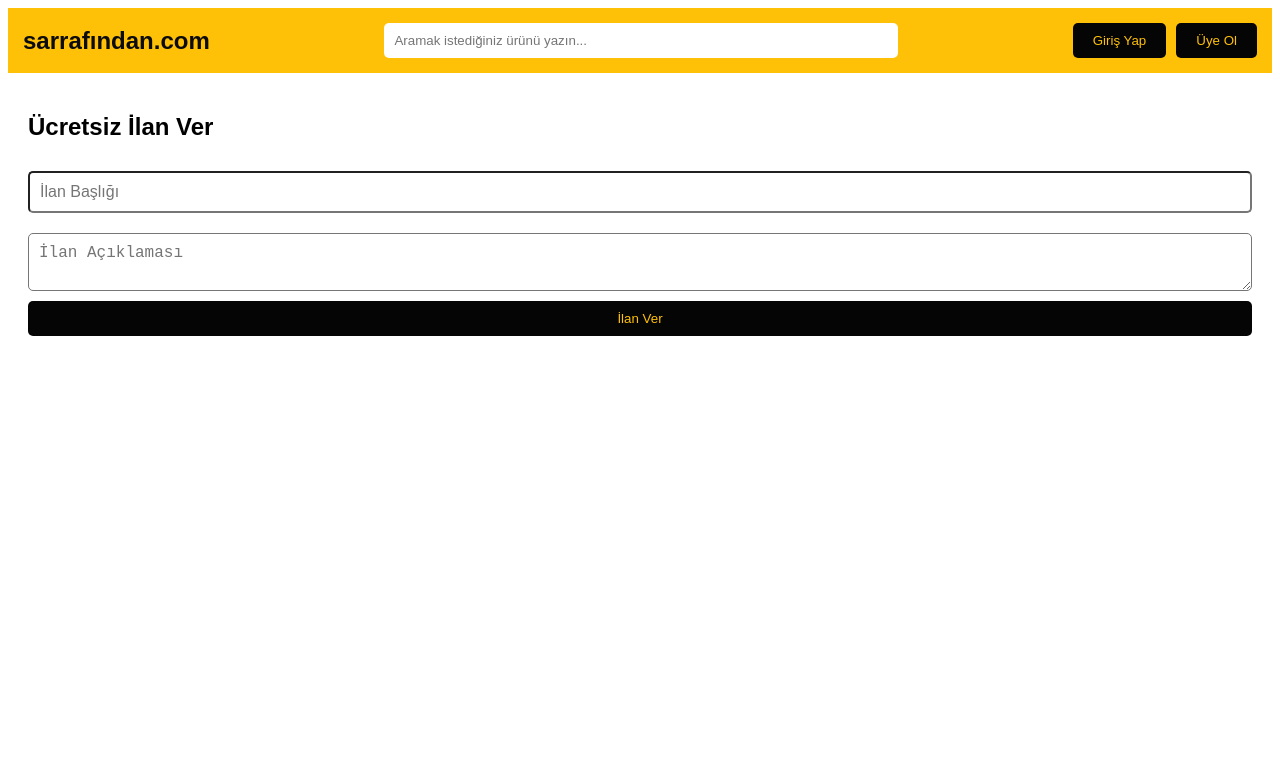
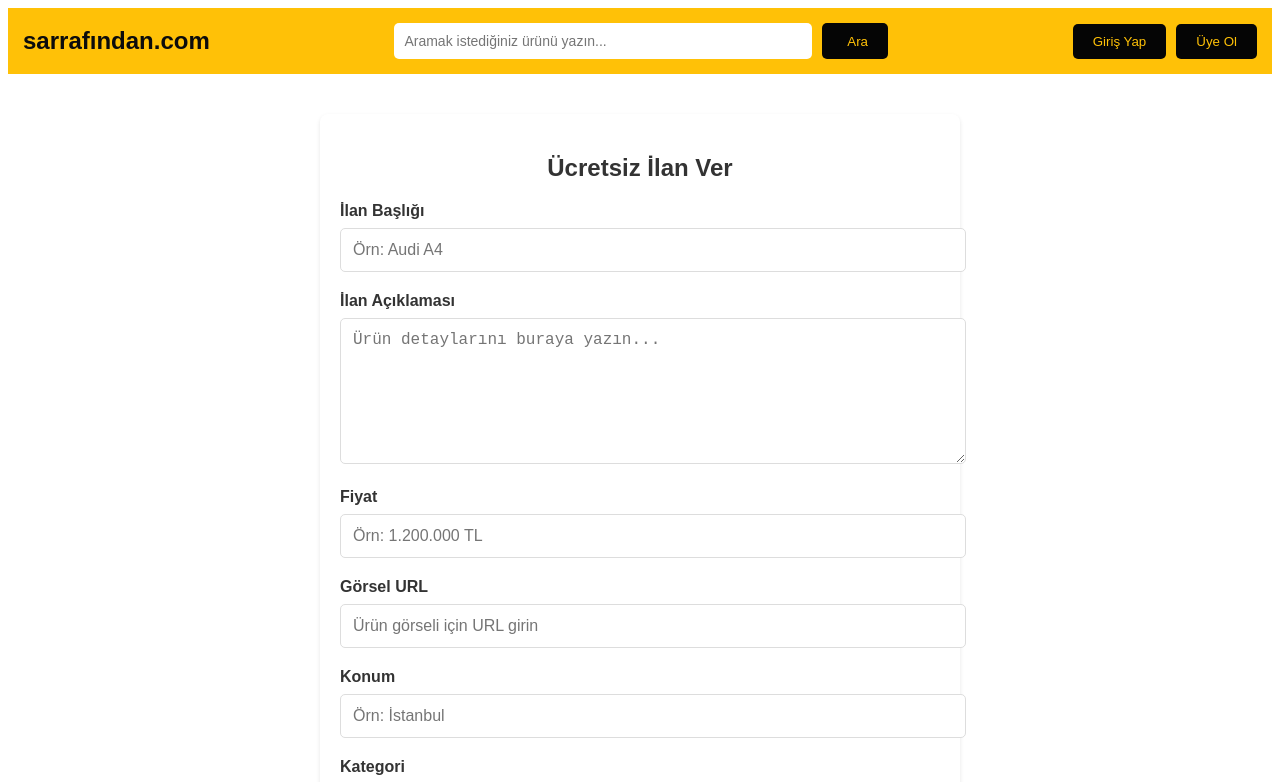
Before and after one commit to KaganSevilmis/bitirme_projesi, a Vue app: page /post-ad in a window 1280 px wide. Shown: the top 782 px of the page. Built offline with nearby package versions, Linux system fonts and the light colour scheme.

Commit message:
Implement PostAdPage and SearchResults components with form handling, error/success messages, and search functionality; update SiteHeader for search integration and router configuration.

```diff
--- a/src/components/PostAdPage.vue
+++ b/src/components/PostAdPage.vue
@@ -1,48 +1,233 @@
 <template>
   <div class="post-ad-page">
     <h2>Ücretsiz İlan Ver</h2>
-      <form>
-        <input type="text" placeholder="İlan Başlığı" />
-        <textarea placeholder="İlan Açıklaması"></textarea>
-        <button type="submit">İlan Ver</button>
+
+    <!-- Hata mesajı -->
+    <div v-if="error" class="error-message">
+      {{ error }}
+    </div>
+
+    <!-- Başarı mesajı -->
+    <div v-if="successMessage" class="success-message">
+      {{ successMessage }}
+    </div>
+
+    <form @submit.prevent="handleSubmit">
+      <div class="form-group">
+        <label for="name">İlan Başlığı</label>
+        <input
+          type="text"
+          id="name"
+          v-model="formData.name"
+          placeholder="Örn: Audi A4"
+          required
+        />
+      </div>
+
+      <div class="form-group">
+        <label for="description">İlan Açıklaması</label>
+        <textarea
+          id="description"
+          v-model="formData.description"
+          placeholder="Ürün detaylarını buraya yazın..."
+          required
+        ></textarea>
+      </div>
+
+      <div class="form-group">
+        <label for="price">Fiyat</label>
+        <input
+          type="text"
+          id="price"
+          v-model="formData.price"
+          placeholder="Örn: 1.200.000 TL"
+          required
+        />
+      </div>
+
+      <div class="form-group">
+        <label for="imageUrl">Görsel URL</label>
+        <input
+          type="url"
+          id="imageUrl"
+          v-model="formData.imageUrl"
+          placeholder="Ürün görseli için URL girin"
+          required
+        />
+      </div>
+
+      <div class="form-group">
+        <label for="location">Konum</label>
+        <input
+          type="text"
+          id="location"
+          v-model="formData.location"
+          placeholder="Örn: İstanbul"
+          required
+        />
+      </div>
+
+      <div class="form-group">
+        <label for="category">Kategori</label>
+        <select
+          id="category"
+          v-model="formData.category"
+          required
+        >
+          <option value="">Kategori Seçin</option>
+          <option value="VASITA">VASITA</option>
+          <option value="EMLAK">EMLAK</option>
+          <option value="IKINCI EL VE SIFIR ALISVERIS">IKINCI EL VE SIFIR ALISVERIS</option>
+        </select>
+      </div>
+
+      <button type="submit" :disabled="loading">
+        {{ loading ? 'İlan Ekleniyor...' : 'İlan Ver' }}
+      </button>
     </form>
   </div>
 </template>
 
 <script>
+import axios from 'axios';
+
 export default {
   name: "PostAdPage",
+  data() {
+    return {
+      formData: {
+        name: '',
+        description: '',
+        price: '',
+        imageUrl: '',
+        location: '',
+        category: ''
+      },
+      loading: false,
+      error: null,
+      successMessage: null
+    };
+  },
+  methods: {
+    async handleSubmit() {
+      this.loading = true;
+      this.error = null;
+      this.successMessage = null;
+
+      try {
+        await axios.post('http://localhost:7000/api/products/new', this.formData);
+
+        this.successMessage = 'İlanınız başarıyla eklendi! Ana sayfaya yönlendiriliyorsunuz...';
+
+        // Form verilerini temizle
+        this.formData = {
+          name: '',
+          description: '',
+          price: '',
+          imageUrl: '',
+          location: '',
+          category: ''
+        };
+
+        // 2 saniye sonra ana sayfaya yönlendir
+        setTimeout(() => {
+          this.$router.push('/');
+        }, 2000);
+
+      } catch (err) {
+        this.error = err.response?.data?.message || 'İlan eklenirken bir hata oluştu.';
+        console.error('İlan ekleme hatası:', err);
+      } finally {
+        this.loading = false;
+      }
+    }
+  }
 };
 </script>
 
 <style scoped>
 .post-ad-page {
+  max-width: 600px;
+  margin: 40px auto;
   padding: 20px;
-    font-family: Arial, sans-serif;
+  background-color: #fff;
+  border-radius: 8px;
+  box-shadow: 0 2px 4px rgba(0,0,0,0.1);
 }
 
-  form {
-    display: flex;
-    flex-direction: column;
+h2 {
+  text-align: center;
+  color: #333;
+  margin-bottom: 20px;
 }
 
-  input, textarea {
-    margin: 10px 0;
-    padding: 10px;
+.form-group {
+  margin-bottom: 20px;
+}
+
+label {
+  display: block;
+  margin-bottom: 8px;
+  color: #333;
+  font-weight: bold;
+}
+
+input, textarea, select {
+  width: 100%;
+  padding: 12px;
   font-size: 16px;
+  border: 1px solid #ddd;
   border-radius: 5px;
+  transition: border-color 0.3s ease;
+}
+
+textarea {
+  min-height: 120px;
+  resize: vertical;
+}
+
+input:focus, textarea:focus, select:focus {
+  border-color: #007bff;
+  outline: none;
 }
 
 button {
-    padding: 10px 20px;
+  width: 100%;
+  padding: 12px 20px;
   background-color: #050505;
   color: #ffc107;
   border: none;
   border-radius: 5px;
   cursor: pointer;
+  font-size: 16px;
+  transition: all 0.3s ease;
 }
 
-  button:hover {
+button:hover:not(:disabled) {
   background-color: #f7e6a3;
+  color: #050505;
+}
+
+button:disabled {
+  background-color: #cccccc;
+  cursor: not-allowed;
+}
+
+.error-message {
+  background-color: #f8d7da;
+  color: #721c24;
+  padding: 10px;
+  border-radius: 4px;
+  margin-bottom: 15px;
+  text-align: center;
+}
+
+.success-message {
+  background-color: #d4edda;
+  color: #155724;
+  padding: 10px;
+  border-radius: 4px;
+  margin-bottom: 15px;
+  text-align: center;
 }
 </style>
--- /dev/null
+++ b/src/components/SearchResults.vue
@@ -0,0 +1,198 @@
+<template>
+  <div class="search-results">
+    <h2>Arama Sonuçları: "{{ searchQuery }}"</h2>
+
+    <!-- Yükleme durumu -->
+    <div v-if="loading" class="loading">
+      Aranıyor...
+    </div>
+
+    <!-- Hata durumu -->
+    <div v-else-if="error" class="error">
+      {{ error }}
+    </div>
+
+    <!-- Sonuç bulunamadı -->
+    <div v-else-if="filteredProducts.length === 0" class="no-results">
+      Aramanızla eşleşen ürün bulunamadı.
+    </div>
+
+    <!-- Sonuçlar -->
+    <div v-else class="results-grid">
+      <div v-for="product in filteredProducts" :key="product.id" class="product-card">
+        <img :src="product.imageUrl || 'https://via.placeholder.com/150'" :alt="product.name" class="product-image">
+        <div class="product-info">
+          <h3>{{ product.name }}</h3>
+          <p class="description">{{ product.description }}</p>
+          <p class="location">{{ product.location }}</p>
+          <p class="price">{{ product.price }}</p>
+          <button class="details-button">Detayları Gör</button>
+        </div>
+      </div>
+    </div>
+  </div>
+</template>
+
+<script>
+import axios from 'axios';
+
+export default {
+  name: 'SearchResults',
+  data() {
+    return {
+      searchQuery: '',
+      allProducts: [],
+      loading: true,
+      error: null
+    };
+  },
+  computed: {
+    filteredProducts() {
+      if (!this.searchQuery) return this.allProducts;
+
+      const searchTerms = this.searchQuery.toLowerCase().split(' ');
+
+      return this.allProducts.filter(product => {
+        const searchableText = [
+          product.name,
+          product.description,
+          product.location,
+          product.price?.toString(),
+          product.category,
+          product.categoryName
+        ]
+          .filter(Boolean)
+          .join(' ')
+          .toLowerCase();
+
+        // Tüm arama terimlerinin ürün bilgilerinde geçmesi gerekiyor
+        return searchTerms.every(term => searchableText.includes(term));
+      });
+    }
+  },
+  watch: {
+    '$route.query.q': {
+      handler(newQuery) {
+        this.searchQuery = newQuery || '';
+      },
+      immediate: true
+    }
+  },
+  async created() {
+    try {
+      const response = await axios.get('/api/products/all');
+      this.allProducts = response.data;
+    } catch (err) {
+      this.error = 'Ürünler yüklenirken bir hata oluştu: ' + err.message;
+      console.error('Yükleme hatası:', err);
+    } finally {
+      this.loading = false;
+    }
+  }
+};
+</script>
+
+<style scoped>
+.search-results {
+  max-width: 1200px;
+  margin: 0 auto;
+  padding: 20px;
+}
+
+h2 {
+  color: #333;
+  margin-bottom: 20px;
+}
+
+.loading {
+  text-align: center;
+  padding: 40px;
+  color: #666;
+}
+
+.error {
+  color: #dc3545;
+  padding: 20px;
+  background-color: #f8d7da;
+  border-radius: 4px;
+  margin: 20px 0;
+}
+
+.no-results {
+  text-align: center;
+  padding: 40px;
+  color: #666;
+  background-color: #f8f9fa;
+  border-radius: 4px;
+}
+
+.results-grid {
+  display: grid;
+  grid-template-columns: repeat(auto-fill, minmax(280px, 1fr));
+  gap: 20px;
+}
+
+.product-card {
+  border: 1px solid #ddd;
+  border-radius: 8px;
+  overflow: hidden;
+  background-color: white;
+  box-shadow: 0 2px 5px rgba(0,0,0,0.1);
+  transition: transform 0.3s ease;
+}
+
+.product-card:hover {
+  transform: translateY(-5px);
+}
+
+.product-image {
+  width: 100%;
+  height: 200px;
+  object-fit: cover;
+}
+
+.product-info {
+  padding: 15px;
+}
+
+.product-info h3 {
+  margin: 0 0 10px 0;
+  color: #333;
+  font-size: 1.2em;
+}
+
+.description {
+  color: #666;
+  margin-bottom: 10px;
+  font-size: 0.9em;
+  line-height: 1.4;
+}
+
+.location {
+  color: #666;
+  font-size: 0.9em;
+  margin: 5px 0;
+}
+
+.price {
+  font-size: 1.2em;
+  color: #28a745;
+  font-weight: bold;
+  margin: 10px 0;
+}
+
+.details-button {
+  width: 100%;
+  padding: 10px;
+  background-color: #007bff;
+  color: white;
+  border: none;
+  border-radius: 4px;
+  cursor: pointer;
+  transition: background-color 0.3s ease;
+}
+
+.details-button:hover {
+  background-color: #0056b3;
+}
+</style>
--- a/src/components/SiteHeader.vue
+++ b/src/components/SiteHeader.vue
@@ -6,11 +6,19 @@
     </div>
 
     <!-- Arama Çubuğu -->
-    <input
-      type="text"
-      class="search-bar"
-      placeholder="Aramak istediğiniz ürünü yazın..."
-    />
+    <div class="search-container">
+      <input
+        v-model="searchQuery"
+        type="text"
+        class="search-bar"
+        placeholder="Aramak istediğiniz ürünü yazın..."
+        @keyup.enter="handleSearch"
+      />
+      <button class="search-button" @click="handleSearch">
+        <i class="fas fa-search"></i>
+        Ara
+      </button>
+    </div>
 
     <!-- Kullanıcı İşlemleri -->
     <div class="user-actions">
@@ -39,7 +47,8 @@ export default {
   name: "SiteHeader",
   data() {
     return {
-      isAuthenticated: false
+      isAuthenticated: false,
+      searchQuery: ''
     };
   },
   created() {
@@ -55,6 +64,15 @@ export default {
     handleLogout() {
       auth.logout();
       this.$router.push('/login');
+    },
+    handleSearch() {
+      if (this.searchQuery.trim()) {
+        // Arama sonuçları sayfasına yönlendir ve query parametresi olarak arama terimini ekle
+        this.$router.push({
+          path: '/search',
+          query: { q: this.searchQuery }
+        });
+      }
     }
   }
 };
@@ -86,11 +104,41 @@ export default {
   color: inherit;
 }
 
+.search-container {
+  display: flex;
+  width: 40%;
+  gap: 10px;
+}
+
 .search-bar {
-  width: 40%;
+  flex: 1;
   padding: 10px;
   border-radius: 5px;
   border: none;
+  font-size: 14px;
+}
+
+.search-bar:focus {
+  outline: none;
+  box-shadow: 0 0 0 2px rgba(0,0,0,0.1);
+}
+
+.search-button {
+  padding: 10px 20px;
+  background-color: #050505;
+  color: #ffc107;
+  border: none;
+  border-radius: 5px;
+  cursor: pointer;
+  transition: all 0.3s ease;
+  display: flex;
+  align-items: center;
+  gap: 5px;
+}
+
+.search-button:hover {
+  background-color: #f7e6a3;
+  color: #050505;
 }
 
 .user-actions {
--- a/src/router/index.js
+++ b/src/router/index.js
@@ -4,6 +4,7 @@ import LoginPage from '../components/LoginPage.vue';
 import RegisterPage from '../components/RegisterPage.vue';
 import PostAdPage from '../components/PostAdPage.vue';
 import CategoryPage from '../components/CategoryPage.vue';  // CategoryPage bileşenini içe aktarın
+import SearchResults from '../components/SearchResults.vue';
 
 const routes = [
   {
@@ -32,6 +33,11 @@ const routes = [
     component: CategoryPage,
     props: true,  // URL parametrelerini prop olarak ilet
   },
+  {
+    path: '/search',
+    name: 'SearchResults',
+    component: SearchResults,
+  },
 ];
 
 const router = createRouter({
```
Lines whose indentation alone changed are shown as unchanged.
